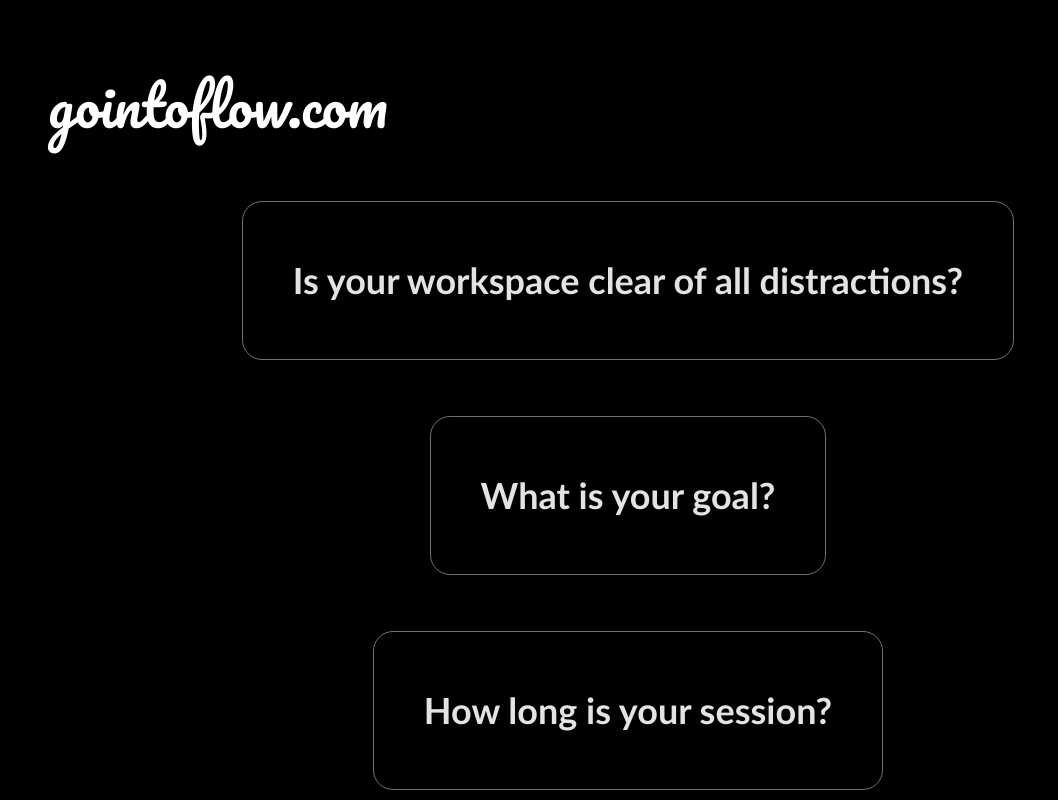
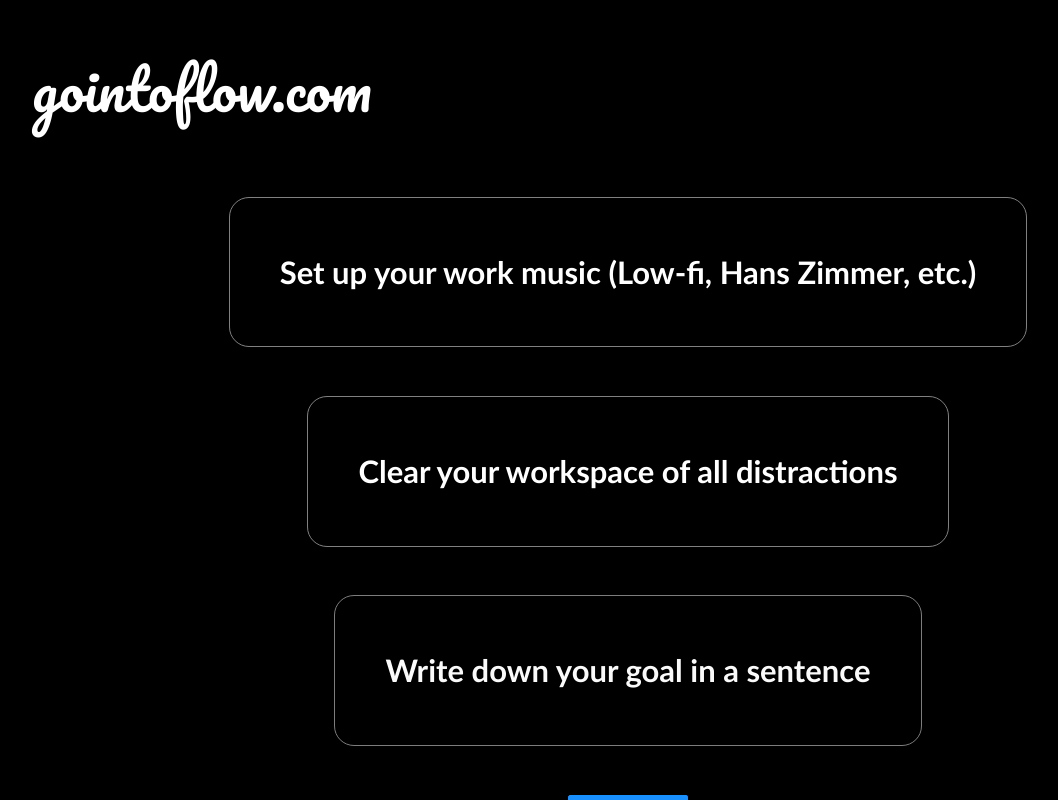
Before and after one commit to 4nir/gointoflow, a React (Create React App) app: page / in a window 1280 px wide. Shown: the top 800 px of the page, without its empty margins (12-1070 px from the left). Built offline with nearby package versions, Linux system fonts and the light colour scheme.

Commit message:
timer func done

```diff
--- a/src/App.css
+++ b/src/App.css
@@ -9,7 +9,8 @@
 
 .App-banner {
 	text-align: left;
-	padding: 20px;
+	padding: 2px;
+	margin: 2px;
 	color: white;
 	font-family: 'Pacifico';
 	font-size: 4em;
@@ -22,16 +23,6 @@
 	flex-direction: column;
 	align-items: center;
 	justify-content: center;
-	font-size: calc(20px + 2vmin);
+	font-size: calc(15px + 2vmin);
 	color: white;
-	animation: fadeIn7Sec 7s;
 }
-
-@keyframes fadeIn7Sec {
-	from {
-		opacity: 0;
-	}
-	to {
-		opacity: 1;
-	}
-}
--- a/src/components/HomeContainer.css
+++ b/src/components/HomeContainer.css
@@ -0,0 +1,18 @@
+#q1 {
+	animation: fadeIn 3s;
+}
+#q2 {
+	animation: fadeIn 5s;
+}
+#q3 {
+	animation: fadeIn 6s;
+}
+
+@keyframes fadeIn {
+	from {
+		opacity: 0;
+	}
+	to {
+		opacity: 1;
+	}
+}
--- a/src/components/HomeContainer.tsx
+++ b/src/components/HomeContainer.tsx
@@ -1,14 +1,21 @@
 import React from 'react';
 import QuestionComponent from './QuestionComponent';
 import { Button } from 'antd';
+import './HomeContainer.css';
 
 function HomeContainer(props: any) {
 	return (
 		<div>
 			<div className="App">
-				<QuestionComponent questionString="Is your workspace clear of all distractions?" />
-				<QuestionComponent questionString="What is your goal?" />
-				<QuestionComponent questionString="How long is your session?" />
+				<div id="q1">
+					<QuestionComponent questionString="Set up your work music (Low-fi, Hans Zimmer, etc.)" />
+				</div>
+				<div id="q2">
+					<QuestionComponent questionString="Clear your workspace of all distractions" />
+				</div>
+				<div id="q3">
+					<QuestionComponent questionString="Write down your goal in a sentence" />
+				</div>
 
 				<Button type="primary" onClick={() => props.toggleSessionActive()}>
 					Start Session
--- a/src/components/PomoContainer.tsx
+++ b/src/components/PomoContainer.tsx
@@ -4,29 +4,48 @@ import './PomoContainer.css';
 import PomoSettings from './PomoSettings';
 
 function PomoContainer(props: any) {
-	const [ sessionLength, setSessionLength ] = useState(25);
+	const [ sessionLength, setSessionLength ] = useState(30);
 	const [ breakLength, setBreakLength ] = useState(5);
-	const [ timeLeftInSeconds, setTimeLeftInSeconds ] = useState(240);
+	const [ timerOn, setTimerOn ] = useState(false);
+	const [ secondsLeft, setSecondsLeft ] = useState(sessionLength * 60);
 
 	function changeSessionLength(change: string) {
-		if (change == '+') {
-			setSessionLength(sessionLength + 1);
-		} else if (change == '-') {
-			setSessionLength(sessionLength - 1);
+		if (change == '+' && !timerOn) {
+			let newSessionLength = sessionLength + 1;
+			setSessionLength(newSessionLength);
+			setSecondsLeft(newSessionLength * 60);
+		} else if (change == '-' && !timerOn) {
+			let newSessionLength = sessionLength - 1;
+			setSessionLength(newSessionLength);
+			setSecondsLeft(newSessionLength * 60);
 		} else {
 			console.log('Error');
 		}
 	}
 
 	function changeBreakLength(change: string) {
-		if (change == '+') {
+		if (change == '+' && !timerOn) {
 			setBreakLength(breakLength + 1);
-		} else if (change == '-') {
+		} else if (change == '-' && !timerOn) {
 			setBreakLength(breakLength - 1);
 		} else {
 			console.log('Error');
 		}
 	}
+
+	function toggleTimerOn() {
+		setTimerOn(!timerOn);
+	}
+
+	useEffect(() => {
+		if (timerOn) {
+			if (secondsLeft > 0) {
+				setTimeout(() => setSecondsLeft(secondsLeft - 1), 1000);
+			} else {
+				setSecondsLeft(0);
+			}
+		}
+	});
 
 	return (
 		<div>
@@ -39,8 +58,13 @@ function PomoContainer(props: any) {
 					breakLength={breakLength}
 					changeSessionLength={changeSessionLength}
 					changeBreakLength={changeBreakLength}
+					timerOn={timerOn}
 				/>
-				<PomoTimer toggleSessionActive={props.toggleSessionActive} timeLeftInSeconds={sessionLength * 60} />
+				<PomoTimer
+					toggleSessionActive={props.toggleSessionActive}
+					toggleTimerOn={toggleTimerOn}
+					timeLeftInSeconds={secondsLeft}
+				/>
 			</div>
 		</div>
 	);
--- a/src/components/PomoTimer.tsx
+++ b/src/components/PomoTimer.tsx
@@ -3,10 +3,6 @@ import './PomoTimer.css';
 import { Button } from 'antd';
 
 function PomoTimer(props: any) {
-	const [ timerOn, setTimerOn ] = useState(false);
-	const [ secondsLeft, setSecondsLeft ] = useState(props.timeLeftInSeconds);
-	const buttonString = timerOn ? 'Stop' : 'Start';
-
 	const formatTime = (timeLeftInSeconds: number) => {
 		let minuteText = '';
 		let secondText = '';
@@ -32,30 +28,16 @@ function PomoTimer(props: any) {
 		return `${minuteText}:${secondText}`;
 	};
 
-	function toggleTimerOn() {
-		setTimerOn(!timerOn);
-	}
-
-	useEffect(() => {
-		if (timerOn) {
-			if (secondsLeft > 0) {
-				setTimeout(() => setSecondsLeft(secondsLeft - 1), 1000);
-			} else {
-				setSecondsLeft(0);
-			}
-		}
-	});
-
 	return (
 		<div className="timer-container">
 			<div className="times">
 				<div className="times-content">
 					<label id="timer-label">Session</label>
-					<span id="time-left">{formatTime(secondsLeft)}</span>
+					<span id="time-left">{formatTime(props.timeLeftInSeconds)}</span>
 				</div>
 			</div>
 			<div className="flex-container">
-				<Button type="primary" onClick={() => toggleTimerOn()}>
+				<Button type="primary" onClick={() => props.toggleTimerOn()}>
 					Start/Pause
 				</Button>
 				<Button type="primary" onClick={() => props.toggleSessionActive()}>
```
